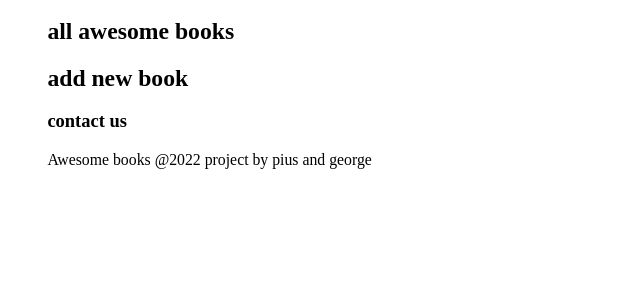
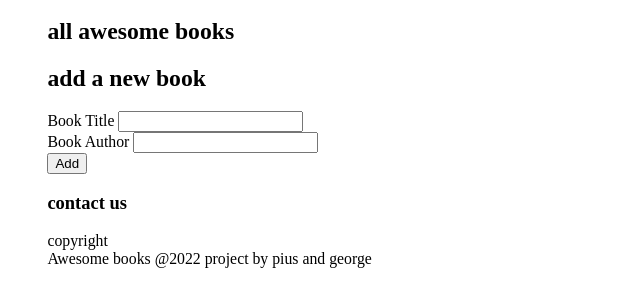
Before and after one commit to SSEKPIUS/Microverse-Awesome-books, a website: page index.html in a window 1280 px wide. Shown: the part 182-488 px from the top of the page, without its empty margins (0-640 px from the left). Drawn offline with Linux system fonts and the light colour scheme.

Commit message:
Add form

```diff
--- a/index.html
+++ b/index.html
@@ -38,11 +38,27 @@
             <section id="list">
                 <div>
                     <h2>all awesome books</h2>
+                    <div class="book-list">
+
+                    </div>
                 </div>
             </section>
             <section id="new">
                 <div>
-                    <h2>add new book</h2>
+                    <h2>add a new book</h2>
+                    <form id="book-form">
+                        <div class="form-book">
+                            <label for="title">Book Title</label>
+                        <input type="text" id="title" required maxlength="40">
+                        </div>
+                        <div class="form-book">
+                            <label for="author">Book Author</label>
+                        <input type="text" id="author" required maxlength="40">
+                        </div>
+                        <div class="btn">
+                            <button type="submit">Add</button>
+                        </div>
+                    </form>
                 </div>
             </section>
             <section id="contact">
@@ -53,6 +69,9 @@
         </main>
         <footer>
             <div>
+                <span> copyright </span>
+            </div>
+            <div>
                 <span>Awesome books</span>
                 <span>@2022</span>
                 <span>project by pius and george</span>
```
